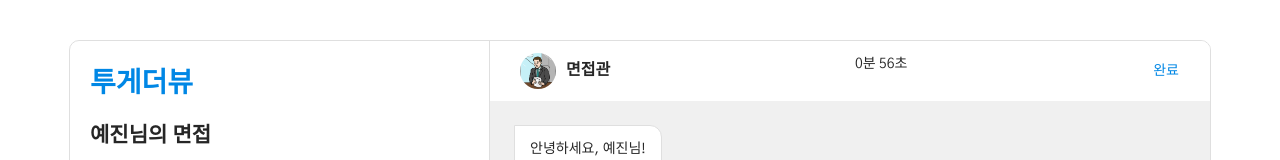
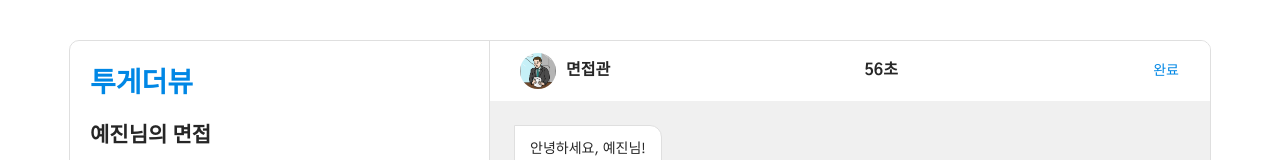
Before and after one commit to togather-view/togather-view-demo, a Next.js app: page /interview/1 in a window 1280 px wide. Shown: the top 160 px of the page. Built offline with nearby package versions, Linux system fonts and the light colour scheme; a web font is replaced by a local one.

Commit message:
feat: Add timer style

```diff
--- a/src/pages/interview/[interviewId]/index.tsx
+++ b/src/pages/interview/[interviewId]/index.tsx
@@ -23,17 +23,15 @@ function InterviewMessengerPage() {
     let time = 60;
     let min = 0;
     let sec = 0;
-    const x = () =>
-      setInterval(() => {
+    const x = setInterval(() => {
       min = parseInt(String(time / 60), 10);
       sec = time % 60;
-        setLeftTime(`${min}분 ${sec}초`);
+      setLeftTime((min > 0 ? `${min}분` : "") + (sec > 0 ? `${sec}초` : ""));
       time -= 1;
       if (time < 0) {
         clearInterval(x);
       }
     }, 1000);
-    x();
   }, []);
 
   useEffect(() => {
@@ -110,7 +108,7 @@ function InterviewMessengerPage() {
               <p className={styles.name}>면접관</p>
             </div>
 
-            <p>{leftTime}</p>
+            <p className={styles.timer}>{leftTime}</p>
 
             <Button className={styles.submit} type="link">
               완료
--- a/src/styles/pages/InterviewMessenger.module.scss
+++ b/src/styles/pages/InterviewMessenger.module.scss
@@ -72,6 +72,12 @@
         font-size: medium;
         font-weight: bold;
       }
+    }
+
+    .timer {
+      margin-bottom: 0;
+      font-size: medium;
+      font-weight: bold;
     }
 
     .submit {
```
Lines whose indentation alone changed are shown as unchanged.
